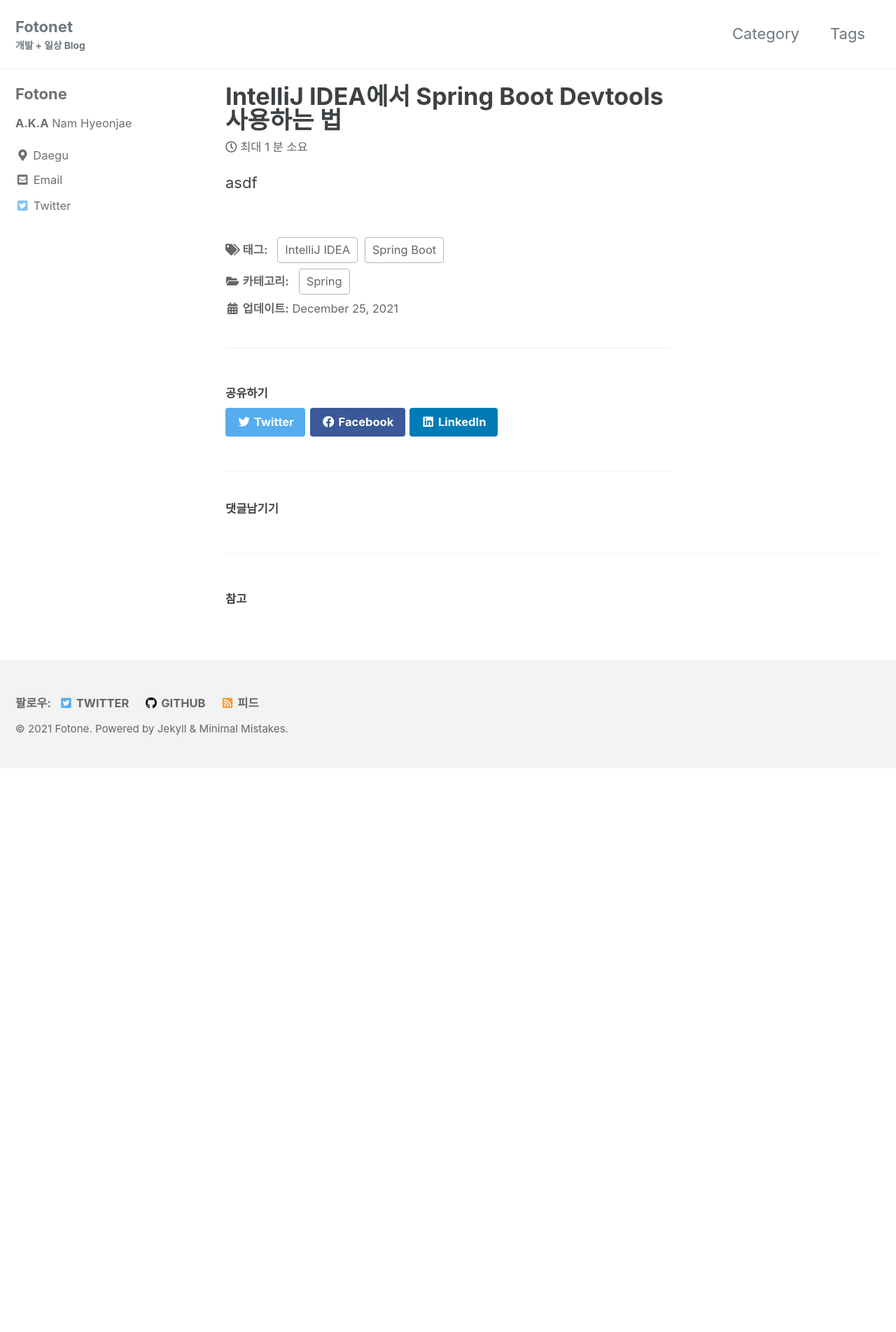
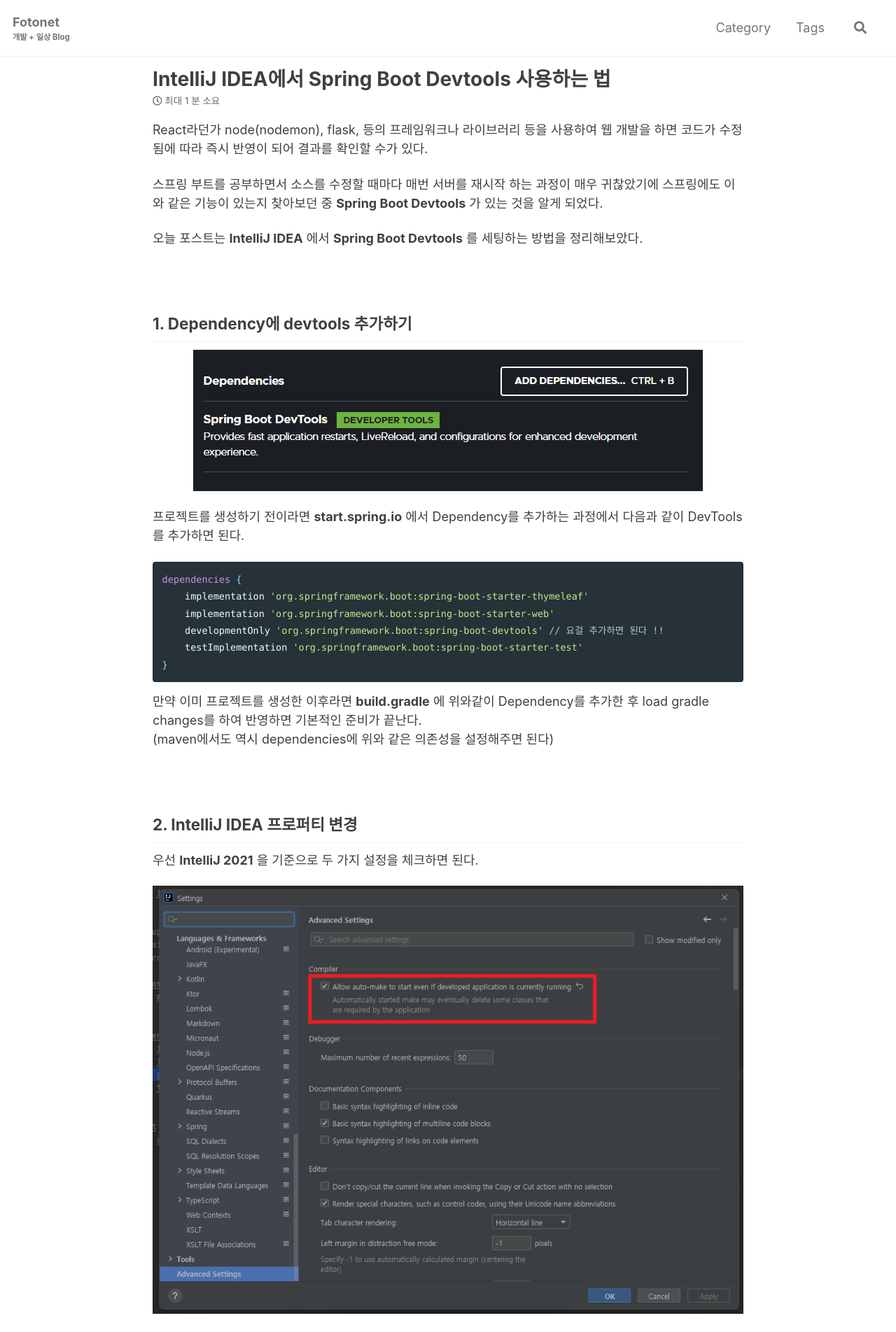
Before and after one commit to fotoner/fotoner.github.io, a Jekyll site: the page built from _posts/spring/2021-12-25-spring-boot-devtools.md, in a window 1280 px wide. Shown: the top 1904 px of the page at 70% size. Built offline with Jekyll 4.4.1, drawn with Linux system fonts in a browser that asks for light colours; cached includes are drawn as plain includes; comment, search, counter and statistics services are not loaded; before the commit the page ends 1098 px from its top, so only the background shows below that; some of the changed text lies outside the part shown.

Commit message:
📝2021-12-25 스프링 부트 데브툴

````diff
--- a/_config.yml
+++ b/_config.yml
@@ -60,7 +60,7 @@ reCaptcha:
 atom_feed:
   path                   : # blank (default) uses feed.xml
   hide                   : # true, false (default)
-search                   : # true, false (default)
+search                   : true # true, false (default)
 search_full_content      : # true, false (default)
 search_provider          : # lunr (default), algolia, google
 algolia:
@@ -284,7 +284,7 @@ defaults:
       type: posts
     values:
       layout: single
-      author_profile: true
+      author_profile: false
       read_time: true
       comments: true
       share: true
@@ -296,4 +296,4 @@ defaults:
       type: pages
     values:
       layout: single
-      author_profile: true
+      author_profile: false
--- a/_posts/spring/2021-12-25-spring-boot-devtools.md
+++ b/_posts/spring/2021-12-25-spring-boot-devtools.md
@@ -8,4 +8,40 @@ tags:
  - IntelliJ IDEA
 ---
 
-asdf
+React라던가 node(nodemon), flask, 등의 프레임워크나 라이브러리 등을 사용하여 웹 개발을 하면 코드가 수정됨에 따라 즉시 반영이 되어 결과를 확인할 수가 있다.
+
+스프링 부트를 공부하면서 소스를 수정할 때마다 매번 서버를 재시작 하는 과정이 매우 귀찮았기에 스프링에도 이와 같은 기능이 있는지 찾아보던 중 __Spring Boot Devtools__ 가 있는 것을 알게 되었다.
+
+오늘 포스트는 __IntelliJ IDEA__ 에서 __Spring Boot Devtools__ 를 세팅하는 방법을 정리해보았다.
+
+<br/>
+
+## 1. Dependency에 devtools 추가하기
+![image](/assets/images/posts/spring/2021-12-25-spring-boot-devtools/stater-spring-io.png){: .align-center}
+
+프로젝트를 생성하기 전이라면 __start.spring.io__ 에서 Dependency를 추가하는 과정에서 다음과 같이 DevTools 를 추가하면 된다.
+
+```gradle
+dependencies {
+    implementation 'org.springframework.boot:spring-boot-starter-thymeleaf'
+    implementation 'org.springframework.boot:spring-boot-starter-web'
+    developmentOnly 'org.springframework.boot:spring-boot-devtools' // 요걸 추가하면 된다 !!
+    testImplementation 'org.springframework.boot:spring-boot-starter-test'
+}
+```
+만약 이미 프로젝트를 생성한 이후라면 __build.gradle__ 에 위와같이 Dependency를 추가한 후 load gradle changes를 하여 반영하면 기본적인 준비가 끝난다.
+<br/>
+(maven에서도 역시 dependencies에 위와 같은 의존성을 설정해주면 된다)
+
+<br/>
+
+## 2. IntelliJ IDEA 프로퍼티 변경
+우선 __IntelliJ 2021__ 을 기준으로 두 가지 설정을 체크하면 된다.
+
+![image](/assets/images/posts/spring/2021-12-25-spring-boot-devtools/setting2.png){: .align-center}
+
+첫번째로 __Advanced Settings__ 에서 빨간 박스안에 있는 __Allow auto-make to starte even...__ 를 체크해주면 된다. 2021 이전의 IDEA일 경우 [별도의 이슈](https://youtrack.jetbrains.com/issue/IDEA-274903)가 있을 수 있다.
+
+![image](/assets/images/posts/spring/2021-12-25-spring-boot-devtools/setting1.png){: .align-center}
+
+두번째로 __Build, Execution, Deployment -> Compiler -> Build project automatically__ 를 체크하면 Devtools를 사용하기 위한 모든 설정이 끝이난다.
--- a/_sass/minimal-mistakes/_base.scss
+++ b/_sass/minimal-mistakes/_base.scss
@@ -126,6 +126,7 @@ blockquote {
 /* links */
 
 a {
+  text-decoration: none;
   &:focus {
     @extend %tab-focus;
   }
--- a/_sass/minimal-mistakes/_reset.scss
+++ b/_sass/minimal-mistakes/_reset.scss
@@ -8,18 +8,18 @@ html {
   /* apply a natural box layout model to all elements */
   box-sizing: border-box;
   background-color: $background-color;
-  font-size: 16px;
+  font-size: 18px;
 
   @include breakpoint($medium) {
     font-size: 18px;
   }
 
   @include breakpoint($large) {
-    font-size: 20px;
+    font-size: 18px;
   }
 
   @include breakpoint($x-large) {
-    font-size: 22px;
+    font-size: 18px;
   }
 
   -webkit-text-size-adjust: 100%;
--- a/_sass/minimal-mistakes/_variables.scss
+++ b/_sass/minimal-mistakes/_variables.scss
@@ -155,9 +155,9 @@ $max-width: $x-large !default;
    Grid
    ========================================================================== */
 
-$right-sidebar-width-narrow: 200px !default;
-$right-sidebar-width: 300px !default;
-$right-sidebar-width-wide: 400px !default;
+$right-sidebar-width-narrow: 100px !default;
+$right-sidebar-width: 200px !default;
+$right-sidebar-width-wide: 250px !default;
 
 /*
    Other
````
Also changed, not shown: assets/images/posts/spring/2021-12-25-spring-boot-devtools/setting1.png (added), assets/images/posts/spring/2021-12-25-spring-boot-devtools/setting2.png (added), assets/images/posts/spring/2021-12-25-spring-boot-devtools/stater-spring-io.png (added).
